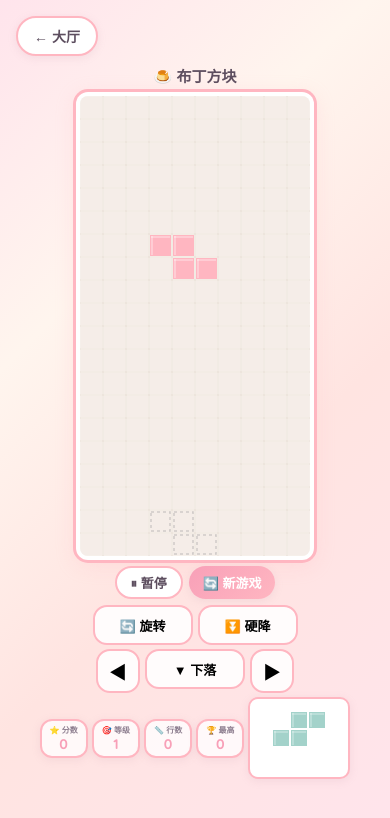
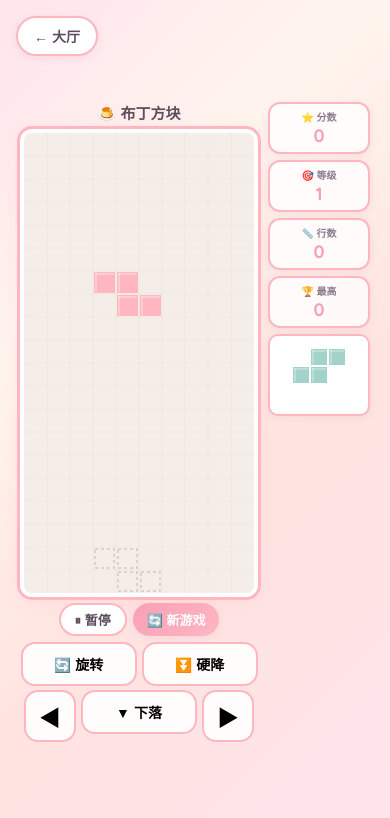
Before and after one commit to kikij0322/ai-coding, a website built with Vite: page tetris.html in a window 390 px wide. Built offline with nearby package versions, Linux system fonts and the light colour scheme.

Commit message:
Add files via upload

```diff
--- a/tetris.html
+++ b/tetris.html
@@ -69,15 +69,16 @@
 
   .back-btn { position:fixed; top:8px; left:8px; z-index:100; }
 
-  @media (max-width:520px) {
+  @media (max-width:380px) {
     .game-wrapper { flex-direction:column; align-items:center; max-height:none; gap:4px; }
     .side-panel { flex-direction:row; flex-wrap:wrap; justify-content:center; gap:4px; }
     .side-panel .info-box { width:auto; padding:3px 8px; }
-    .side-panel .info-box .v { font-size:14px; }
+    .side-panel .info-box .v { font-size:13px; }
     .side-panel .info-box .l { font-size:8px; }
-    .title { font-size:15px; }
-    .cbtn { width:44px; height:44px; font-size:18px; }
-    .cbtn.wide { width:100px; height:40px; font-size:13px; }
+    .title { font-size:14px; }
+    .cbtn { width:42px; height:42px; font-size:18px; }
+    .cbtn.wide { width:94px; height:38px; font-size:12px; }
+    .next-frame { display:none; }
   }
 </style>
 </head>
```
